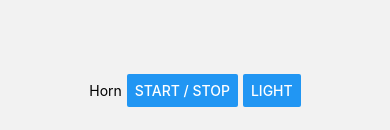
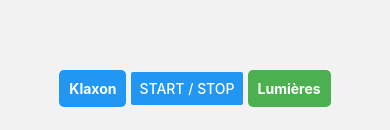
Before and after one commit to Vroumed/JackyDashboard, a React Native app in the folder client/: screen /Control in a window 390 px wide. Shown: the part 711-841 px from the top of the page. Built offline with nearby package versions, Linux system fonts and the light colour scheme.

Commit message:
adapt command to new websocket system

```diff
--- a/client/src/components/control/ToolBar.tsx
+++ b/client/src/components/control/ToolBar.tsx
@@ -1,63 +1,10 @@
-import { useEffect, useRef, useState } from "react";
-import { View, Button, StyleSheet, Alert } from "react-native";
-import useStore from "@store/useStore";
-import { useControlStore } from "@store/controlStore";
+import { View, Button, StyleSheet } from "react-native";
 import { Horn } from "./toolBarOptions/Horn";
 import LightBarButton from "./toolBarOptions/LightBarButton";
-
-//! Lancer/arreter la course
-//! KLAXON !!!!
-//! Phare
+import useWebSocketStore from "@store/useWebSocketStore";
 
 const ToolBar: React.FC = () => {
-  const { connectedCar } = useStore();
-  const [websocketStatus, setWebsocketStatus] = useState<string | null>(null);
-  const [_message, setMessage] = useState<string | null>(null);
-  const websocketRef = useRef<WebSocket | null>(null);
-
-  useEffect(() => {
-    if (connectedCar) {
-      const ws = new WebSocket(`ws://${connectedCar.ip}/ws`);
-
-      ws.onopen = () => {
-        setWebsocketStatus("Connected");
-        console.log("WebSocket connected");
-      };
-
-      ws.onmessage = event => {
-        setMessage(event.data);
-        console.log("WebSocket message received:", event.data);
-      };
-
-      ws.onerror = error => {
-        setWebsocketStatus("Error");
-        console.error("WebSocket error:", error);
-      };
-
-      ws.onclose = () => {
-        setWebsocketStatus("Disconnected");
-        console.log("WebSocket disconnected");
-      };
-
-      websocketRef.current = ws;
-
-      return () => {
-        ws.close();
-        websocketRef.current = null;
-      };
-    }
-  }, [connectedCar]);
-
-  const sendMessage = (command: object) => {
-    if (websocketRef.current && websocketStatus === "Connected") {
-      websocketRef.current.send(JSON.stringify(command));
-    } else {
-      Alert.alert(
-        "WebSocket Not Connected",
-        "Unable to send message, WebSocket is not connected.",
-      );
-    }
-  };
+  const sendMessage = useWebSocketStore(state => state.sendMessage)
 
   return (
     <View style={styles.container}>
--- a/client/src/components/control/toolBarOptions/Horn.tsx
+++ b/client/src/components/control/toolBarOptions/Horn.tsx
@@ -1,25 +1,44 @@
-import { Pressable, Text } from "react-native";
+import React from "react";
+import { Pressable, Text, StyleSheet } from "react-native";
 
 interface HornProps {
     sendMessage: (command: object) => void
 }
 
-export const Horn = (props: HornProps) => {
-
-    const HornPress = () => {
-        props.sendMessage({ cmd: 3, data: { horn: 1, frequency: 300 } })
+export const Horn: React.FC<HornProps> = ({ sendMessage }) => {
+    const handleHornPress = () => {
+        sendMessage({ cmd: 3, data: { horn: 1, frequency: 300 } })
     }
 
-    const HornPressOut = () => {
-        props.sendMessage({ cmd: 3, data: { horn: 0, frequency: 300 } })
+    const handleHornRelease = () => {
+        sendMessage({ cmd: 3, data: { horn: 0, frequency: 300 } })
     }
 
     return (
         <Pressable
-            onPressIn={HornPress}
-            onPressOut={HornPressOut}
+            onPressIn={handleHornPress}
+            onPressOut={handleHornRelease}
+            style={({ pressed }) => [
+                styles.button,
+                pressed && styles.buttonPressed
+            ]}
         >
-            <Text>Horn</Text>
+            <Text style={styles.text}>Klaxon</Text>
         </Pressable>
     );
-}
+};
+
+const styles = StyleSheet.create({
+    button: {
+        backgroundColor: '#2196F3',
+        padding: 10,
+        borderRadius: 5,
+    },
+    buttonPressed: {
+        backgroundColor: '#1976D2',
+    },
+    text: {
+        color: 'white',
+        fontWeight: 'bold',
+    },
+});
--- a/client/src/components/control/toolBarOptions/LightBarButton.tsx
+++ b/client/src/components/control/toolBarOptions/LightBarButton.tsx
@@ -1,12 +1,11 @@
 import React from "react";
-import { Button } from "react-native";
+import { Pressable, Text, StyleSheet } from "react-native";
 
 interface LightBarButtonProps {
   sendMessage: (command: object) => void;
 }
 
 const LightBarButton: React.FC<LightBarButtonProps> = ({ sendMessage }) => {
-
   const getRandomColor = () => {
     return [Math.floor(Math.random() * 256), Math.floor(Math.random() * 256), Math.floor(Math.random() * 256)];
   };
@@ -22,8 +21,31 @@ const LightBarButton: React.FC<LightBarButtonProps> = ({ sendMessage }) => {
   };
 
   return (
-    <Button title="Light" onPress={handleLightPress} />
+    <Pressable
+      onPress={handleLightPress}
+      style={({ pressed }) => [
+        styles.button,
+        pressed && styles.buttonPressed
+      ]}
+    >
+      <Text style={styles.text}>Lumières</Text>
+    </Pressable>
   );
 };
 
+const styles = StyleSheet.create({
+  button: {
+    backgroundColor: '#4CAF50',
+    padding: 10,
+    borderRadius: 5,
+  },
+  buttonPressed: {
+    backgroundColor: '#45a049',
+  },
+  text: {
+    color: 'white',
+    fontWeight: 'bold',
+  },
+});
+
 export default LightBarButton;
```
